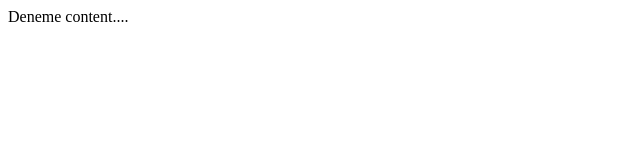
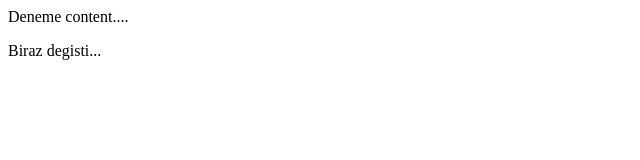
Before and after one commit to alperece/Html-Css-Basics, a plain HTML site: page index.html in a window 1280 px wide. Shown: the full height of the page, 0-640 px from the left. Drawn offline with Linux system fonts and the light colour scheme.

Commit message:
yeni commit

```diff
--- a/index.html
+++ b/index.html
@@ -8,5 +8,6 @@
   </head>
   <body>
     <div>Deneme content....</div>
+    <p>Biraz degisti...</p>
   </body>
 </html>
```
